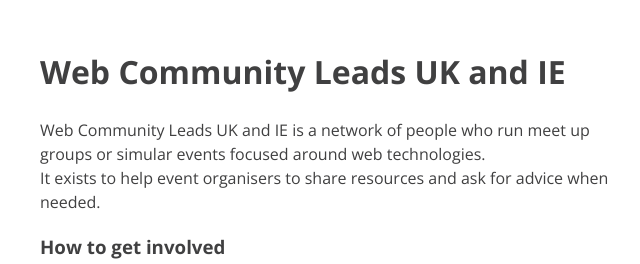
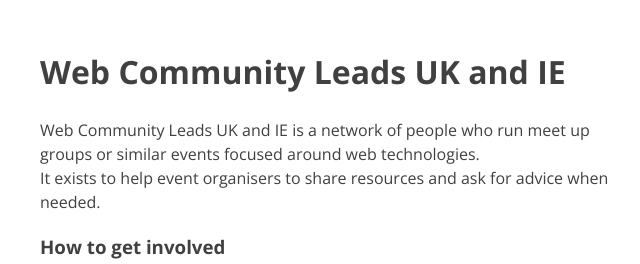
Before and after one commit to webcommunityukie/webcommunityukie.github.io, a plain HTML site: page index.html in a window 1280 px wide. Shown: the top 264 px of the page, 304-944 px from the left. Drawn offline with nearby package versions, Linux system fonts and the light colour scheme.

Commit message:
Update typo

```diff
--- a/index.html
+++ b/index.html
@@ -46,12 +46,12 @@ if ('serviceWorker' in navigator) {
     <div class="box">
       <h1>Web Community Leads UK and IE</h1>
       <br>
-      <p>Web Community Leads UK and IE is a network of people who run meet up groups or simular events focused around web technologies.
+      <p>Web Community Leads UK and IE is a network of people who run meet up groups or similar events focused around web technologies.
       <br>It exists to help event organisers to share resources and ask for advice when needed.</p>
 
       <h3>How to get involved</h3>
       <ol>
-        <li>Read though our <a href="https://github.com/webcommunityukie/Code-of-Conduct"><i class="fa fa-bolt"></i> Code of Conduct </a>.</li>
+        <li>Read though our <a href="https://github.com/webcommunityukie/Code-of-Conduct"><i class="fa fa-bolt"></i> Code of Conduct</a>.</li>
         <li>Visit our <a href="https://webcommunityukie.slack.com"><i class="fa fa-slack"></i> Slack</a>. Currently it is invite only, you'll have to track down someone already involved and ask them to add you.</li>
         <li>Check out all the <a href="https://drive.google.com/drive/u/1/folders/0B1OSazPpPBanODA3RGIxc0xiQ0k"><i class="fa fa-file-o"></i> Information and Resources</a> our community has compiled on running events.</li>
       </ol>
```
